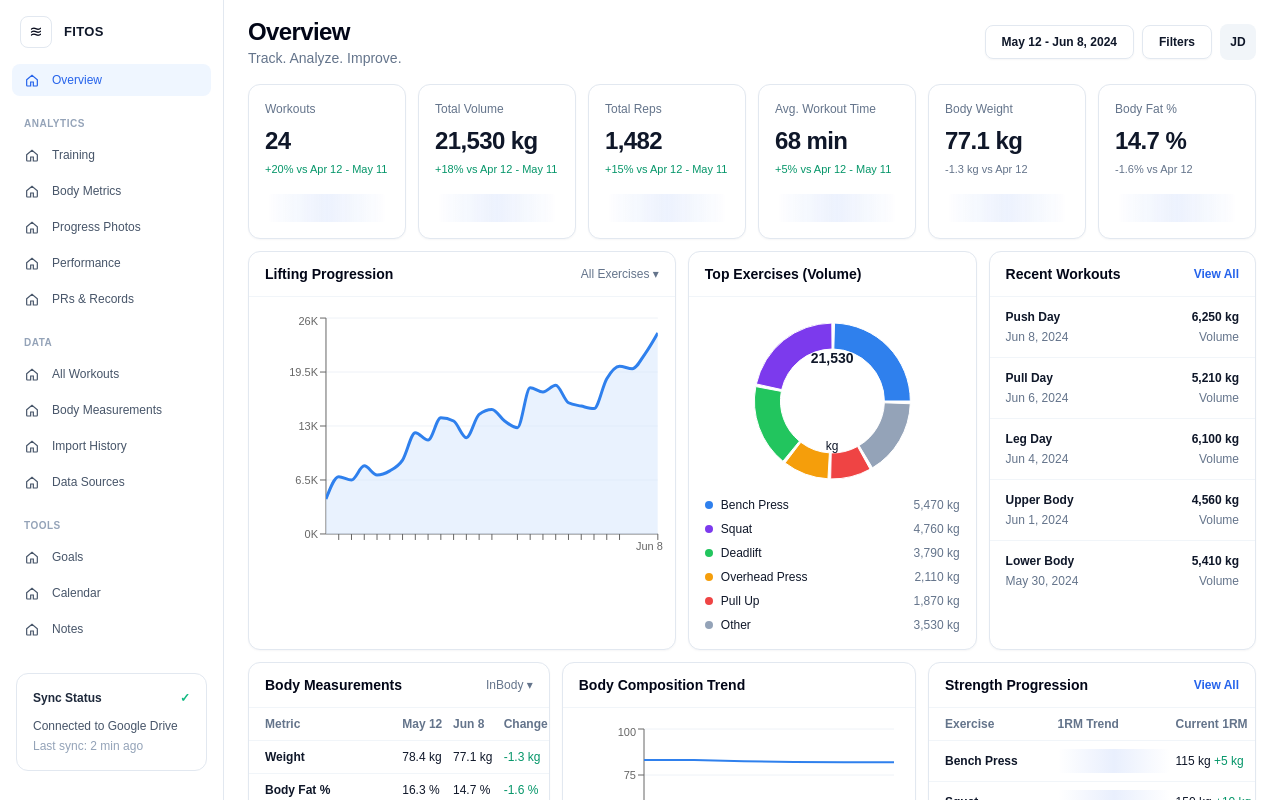
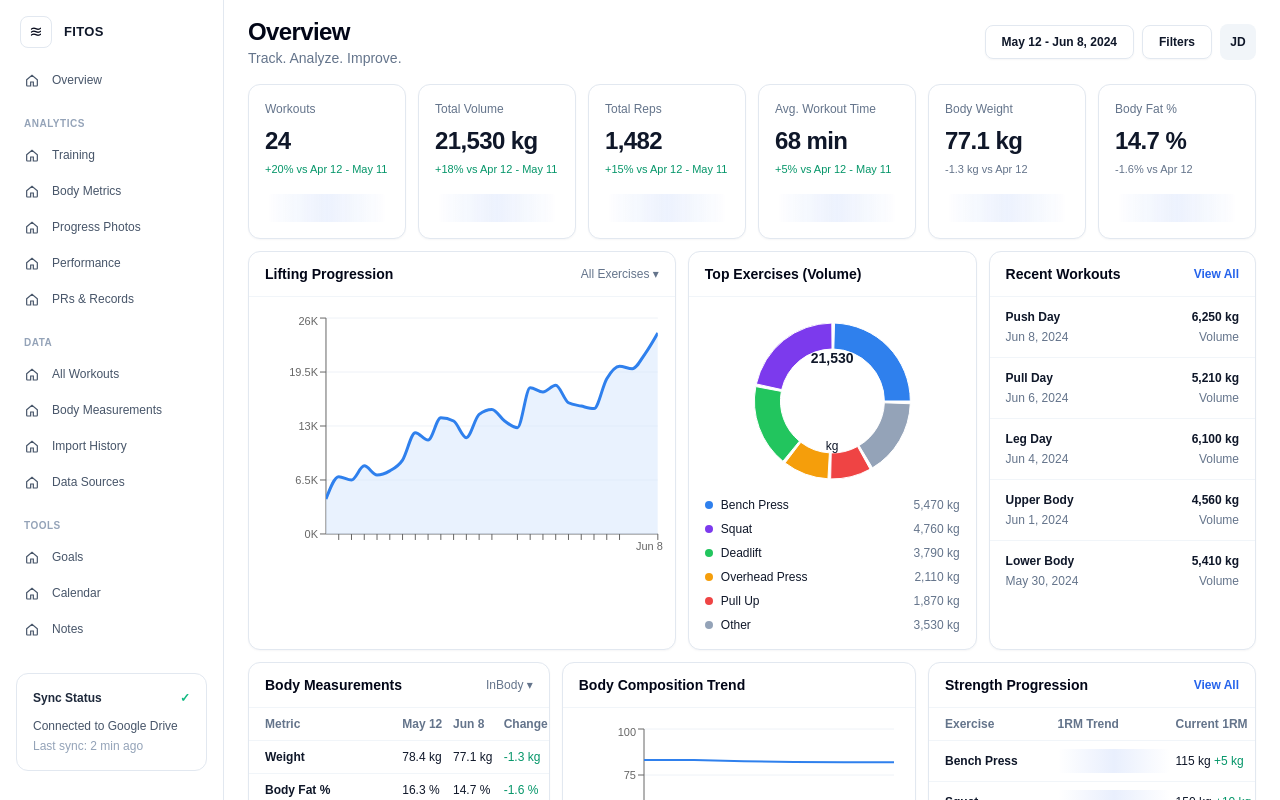
Before and after one commit to mattjprice215-lab/Codex-Playground, a Next.js app: page / in a window 1280 px wide. Shown: the top 800 px of the page. Built offline with nearby package versions, Linux system fonts and the light colour scheme.

Commit message:
Restore interactive dashboard tabs

```diff
--- a/src/components/app-shell.tsx
+++ b/src/components/app-shell.tsx
@@ -1,3 +1,5 @@
+"use client";
+
 import { NavIcon } from "./icons";
 
 const groups = [
@@ -7,7 +9,15 @@ const groups = [
   { label: "Tools", items: ["Goals", "Calendar", "Notes"] },
 ];
 
-export function AppShell({ children }: { children: React.ReactNode }) {
+export function AppShell({
+  activePage,
+  children,
+  onNavigate,
+}: {
+  activePage: string;
+  children: React.ReactNode;
+  onNavigate: (page: string) => void;
+}) {
   return (
     <div className="min-h-screen bg-white lg:flex">
       <aside className="border-b border-slate-200 bg-white lg:fixed lg:inset-y-0 lg:left-0 lg:w-56 lg:border-b-0 lg:border-r">
@@ -21,10 +31,15 @@ export function AppShell({ children }: { children: React.ReactNode }) {
               {group.label ? <div className="px-3 pb-2 text-[10px] font-bold uppercase tracking-wider text-slate-400">{group.label}</div> : null}
               <div className="flex gap-1 lg:block lg:space-y-1">
                 {group.items.map((item) => (
-                  <a key={item} className={`flex items-center gap-3 rounded-lg px-3 py-2 text-xs font-medium ${item === "Overview" ? "bg-blue-50 text-blue-600" : "text-slate-600 hover:bg-slate-50"}`} href="#">
+                  <button
+                    key={item}
+                    className={`flex w-full items-center gap-3 rounded-lg px-3 py-2 text-left text-xs font-medium ${item === activePage ? "bg-blue-50 text-blue-600" : "text-slate-600 hover:bg-slate-50"}`}
+                    onClick={() => onNavigate(item)}
+                    type="button"
+                  >
                     <NavIcon className="h-4 w-4" />
                     <span className="whitespace-nowrap">{item}</span>
-                  </a>
+                  </button>
                 ))}
               </div>
             </div>
```
